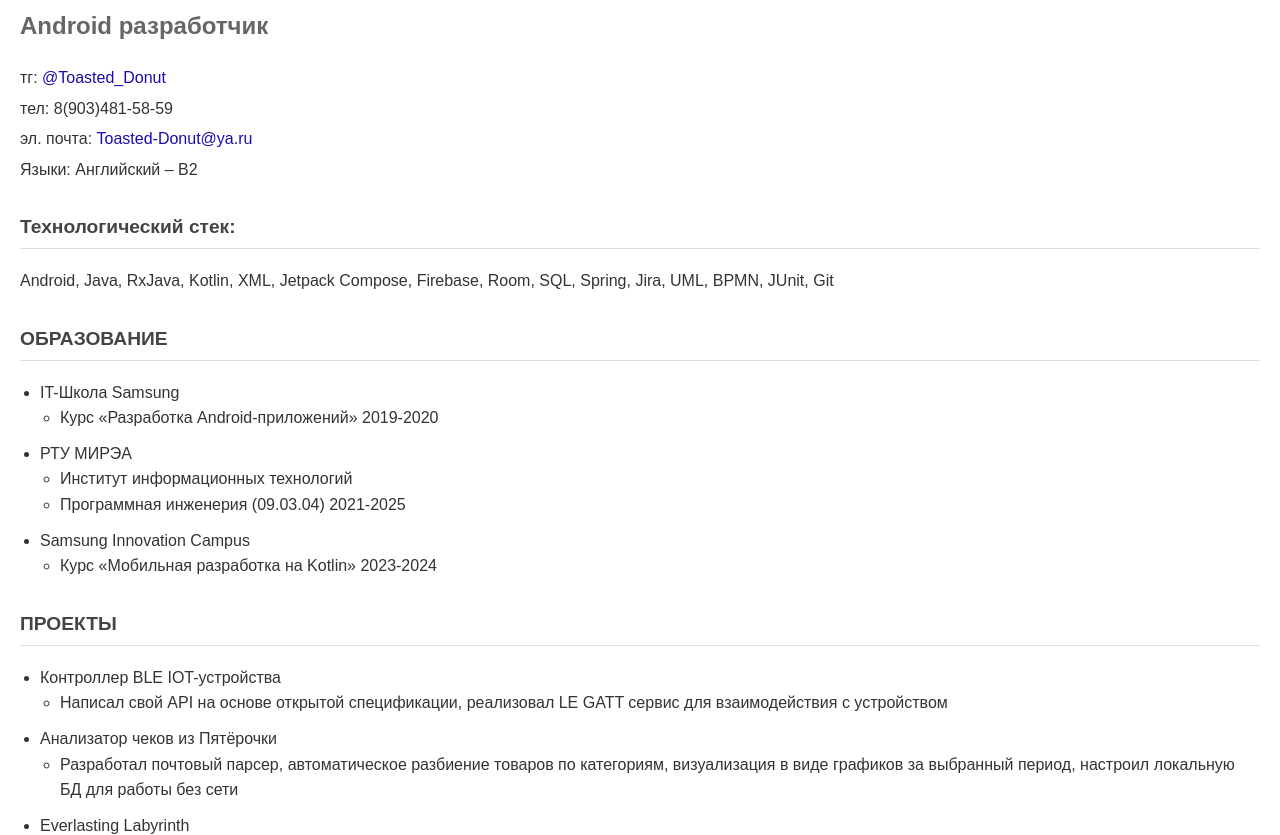
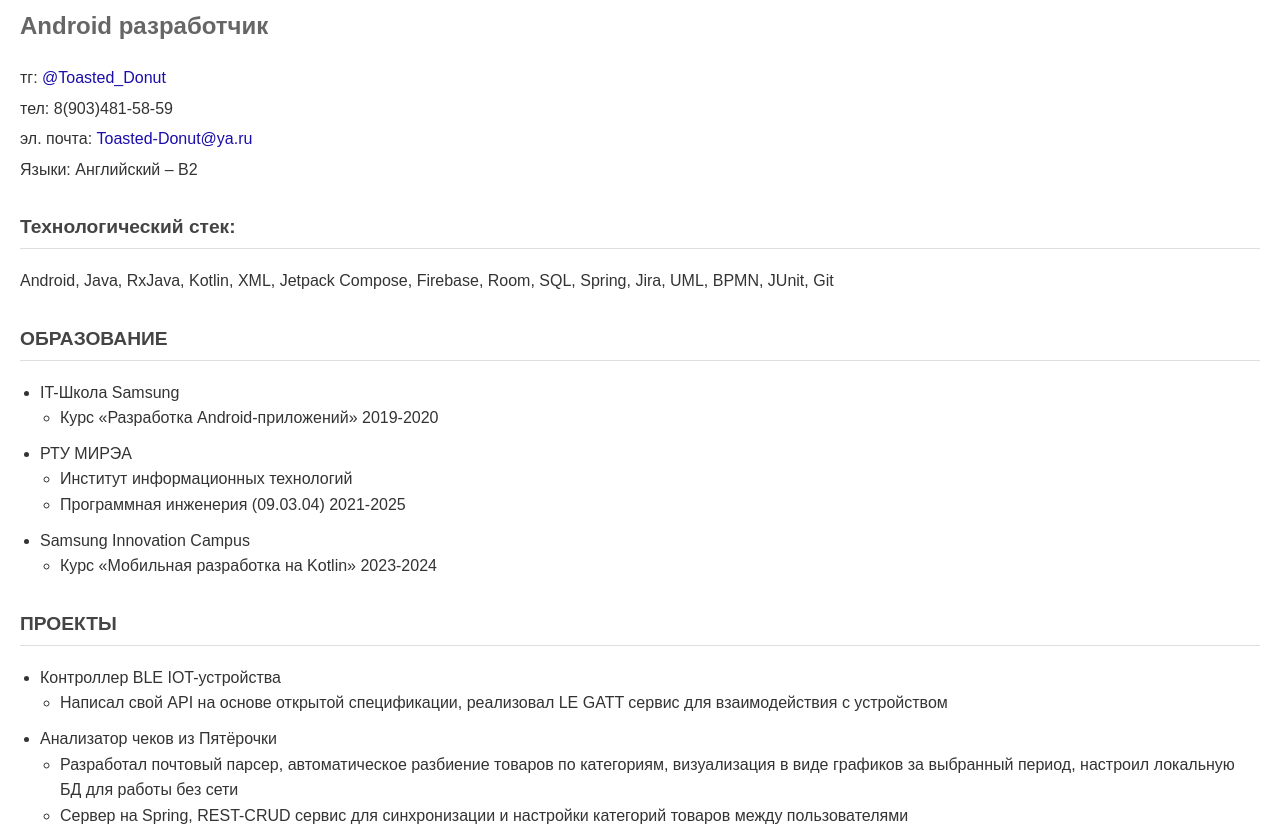
Before and after one commit to Toasted-Donut/Toasted-Donut.github.io, a plain HTML site: page index.html in a window 1280 px wide. Shown: the part 86-921 px from the top of the page. Drawn offline with Linux system fonts and the light colour scheme.

Commit message:
Update index.html

```diff
--- a/index.html
+++ b/index.html
@@ -92,6 +92,7 @@
         <li>Анализатор чеков из Пятёрочки
             <ul>
                 <li>Разработал почтовый парсер, автоматическое разбиение товаров по категориям, визуализация в виде графиков за выбранный период, настроил локальную БД для работы без сети</li>
+                <li>Сервер на Spring, REST-CRUD сервис для синхронизации и настройки категорий товаров между пользователями</li>
             </ul>
         </li>
         <li>Everlasting Labyrinth
```
